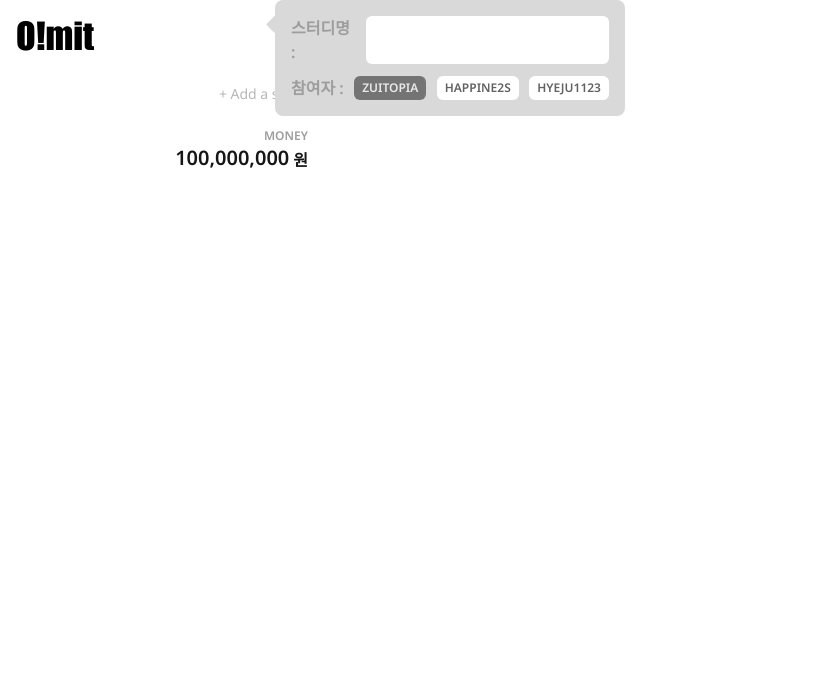
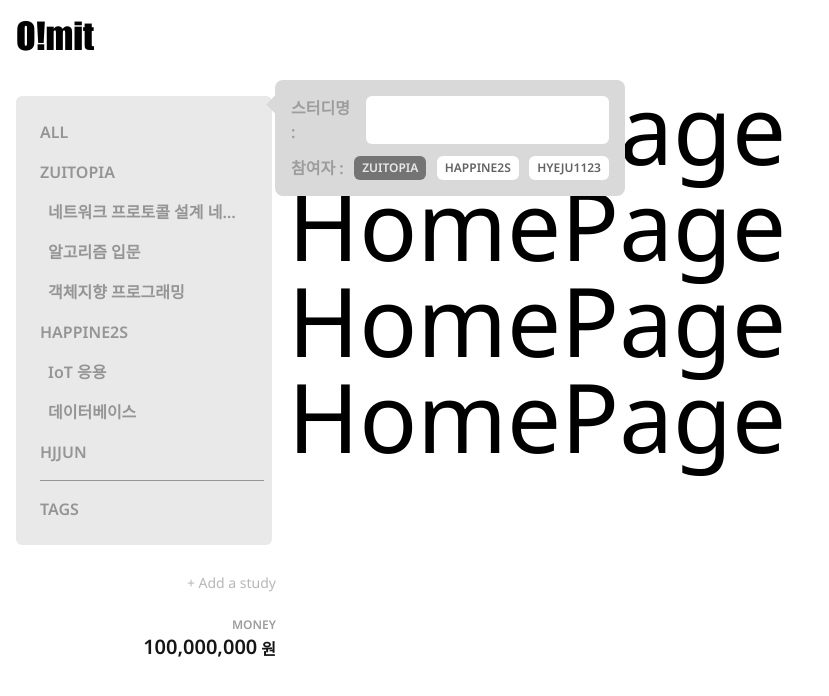
Before and after one commit to ZUITOPIA/O-mit, a Next.js app in the folder frontend/o-mit/: page / in a window 1280 px wide. Shown: the top 696 px of the page, without its empty margins (0-829 px from the left). Built offline with nearby package versions, Linux system fonts and the light colour scheme.

Commit message:
fix merge conflict

```diff
--- a/frontend/o-mit/src/app/components/AddStudy.tsx
+++ b/frontend/o-mit/src/app/components/AddStudy.tsx
@@ -1,7 +1,9 @@
 export default function AddStudy() {
   return (
-        <div className="bg-white w-1/4 h-18 flex-col p-3">
-            <h1 className="text-sm text-gray300 flex justify-end cursor-auto">+ Add a study</h1>
+    <div className="bg-white flex-col p-3">
+      <h1 className="text-sm text-gray300 flex justify-end cursor-auto">
+        + Add a study
+      </h1>
 
       <div className="static">
         <div className="absolute top-[15px] left-[270px] w-3 h-4 rotate-45 bg-gray200" />
--- a/frontend/o-mit/src/app/components/FineState.tsx
+++ b/frontend/o-mit/src/app/components/FineState.tsx
@@ -1,7 +1,9 @@
 export default function FineState() {
   return (
-        <div className="bg-white w-1/4 h-18 flex-col p-3">
-            <h1 className="text-xs text-gray400 font-semibold flex justify-end">MONEY</h1>
+    <div className="bg-white h-18 flex-col p-3">
+      <h1 className="text-xs text-gray400 font-semibold flex justify-end">
+        MONEY
+      </h1>
       <div className="flex justify-end items-end">
         <h1 className="text-xl text-gray700 font-semibold px-1">100,000,000</h1>
         <h1 className="text-xm text-gray700 font-bold">원</h1>
--- a/frontend/o-mit/src/app/components/Header.tsx
+++ b/frontend/o-mit/src/app/components/Header.tsx
@@ -2,7 +2,7 @@ import Link from "next/link";
 
 export default function Header() {
   return (
-    <section className="p-4">
+    <section className="h-[5rem] flex p-4">
       <Link href="/">
         <p className="text-4xl inline">O!mit</p>
       </Link>
--- /dev/null
+++ b/frontend/o-mit/src/app/components/nav/AsideNavBar.tsx
@@ -0,0 +1,37 @@
+import AddStudy from "../AddStudy";
+import FineState from "../FineState";
+
+type Props = {
+  categories: {
+    [user: string]: string[];
+  };
+};
+
+export default function AsideNavBar({ categories }: Props) {
+  return (
+    <section>
+      <div className={"hidden xl:block m-4 p-4 bg-[#e9e9e9] rounded-md"}>
+        {Object.entries(categories).map(([key, value]) => (
+          <ul className="w-full" key={key}>
+            <h3 className="text-base font-semibold text-[#959595] p-2">
+              {key}
+            </h3>
+            {value.length !== 0 &&
+              value.map((category, index) => (
+                <li
+                  className="max-w-[13rem] whitespace-nowrap text-ellipsis overflow-hidden font-semibold text-[#959595] mx-2 p-2"
+                  key={index}
+                >
+                  {category}
+                </li>
+              ))}
+          </ul>
+        ))}
+        <hr className="w-full border-0.5 border-[#959595] m-2" />
+        <h3 className="text-base font-semibold text-[#959595] p-2">TAGS</h3>
+      </div>
+      <AddStudy />
+      <FineState />
+    </section>
+  );
+}
--- /dev/null
+++ b/frontend/o-mit/src/app/components/nav/NavBar.tsx
@@ -0,0 +1,13 @@
+import { getCategoryList } from "@/app/services/categories";
+import AsideNavBar from "./AsideNavBar";
+import TopNavBar from "./TopNavBar";
+
+export default function NavBar() {
+  const categories = getCategoryList();
+  return (
+    <>
+      <TopNavBar categories={categories} />
+      <AsideNavBar categories={categories} />
+    </>
+  );
+}
--- /dev/null
+++ b/frontend/o-mit/src/app/components/nav/TopNavBar.tsx
@@ -0,0 +1,13 @@
+type Props = {
+  categories: {
+    [user: string]: string[];
+  };
+};
+
+export default function TopNavBar({ categories }: Props) {
+  return (
+    <div className="xl:hidden border-2 border-blue-500">
+      <p>top navbar</p>
+    </div>
+  );
+}
--- a/frontend/o-mit/src/app/layout.tsx
+++ b/frontend/o-mit/src/app/layout.tsx
@@ -1,6 +1,8 @@
-import Header from "./components/Header";
 import { notoSans, impact } from "./fonts";
 import "./globals.css";
+
+import Header from "./components/Header";
+import NavBar from "./components/nav/NavBar";
 
 export const metadata = {
   title: "Create Next App",
@@ -18,7 +20,12 @@ export default function RootLayout({
         <header className={impact.className}>
           <Header />
         </header>
-        <main>{children}</main>
+        <main className="flex flex-col xl:flex-row">
+          <nav className="sticky top-0 w-full h-full xl:basis-1/5">
+            <NavBar />
+          </nav>
+          <section className="w-full xl:basis-3/4">{children}</section>
+        </main>
       </body>
     </html>
   );
--- a/frontend/o-mit/src/app/page.tsx
+++ b/frontend/o-mit/src/app/page.tsx
@@ -1,15 +1,10 @@
-import Image from "next/image";
-import { Inter } from "next/font/google";
-import FineState from "./components/FineState";
-import AddStudy from "./components/AddStudy";
-
-const inter = Inter({ subsets: ["latin"] });
-
 export default function Home() {
-    return (
-        <>
-            <AddStudy />
-            <FineState />
-        </>
-    );
+  return (
+    <div>
+      <p className="text-8xl">HomePage</p>
+      <p className="text-8xl">HomePage</p>
+      <p className="text-8xl">HomePage</p>
+      <p className="text-8xl">HomePage</p>
+    </div>
+  );
 }
--- /dev/null
+++ b/frontend/o-mit/src/app/services/categories.ts
@@ -0,0 +1,13 @@
+export const getCategoryList = () => {
+  const category = {
+    ALL: [],
+    ZUITOPIA: [
+      "네트워크 프로토콜 설계 네트워크 프로토콜 설계 네트워크 프로토콜 설계 네트워크 프로토콜 설계 네트워크 프로토콜 설계",
+      "알고리즘 입문",
+      "객체지향 프로그래밍",
+    ],
+    HAPPINE2S: ["IoT 응용", "데이터베이스"],
+    HJJUN: [],
+  };
+  return category;
+};
--- a/frontend/o-mit/tailwind.config.js
+++ b/frontend/o-mit/tailwind.config.js
@@ -29,7 +29,7 @@ module.exports = {
       md: "768px",
       lg: "1024px",
       xl: "1280px",
-      "2xl": "1400px",
+      "2xl": "1536px",
     },
   },
   plugins: [],
```
Lines whose indentation alone changed are shown as unchanged.
